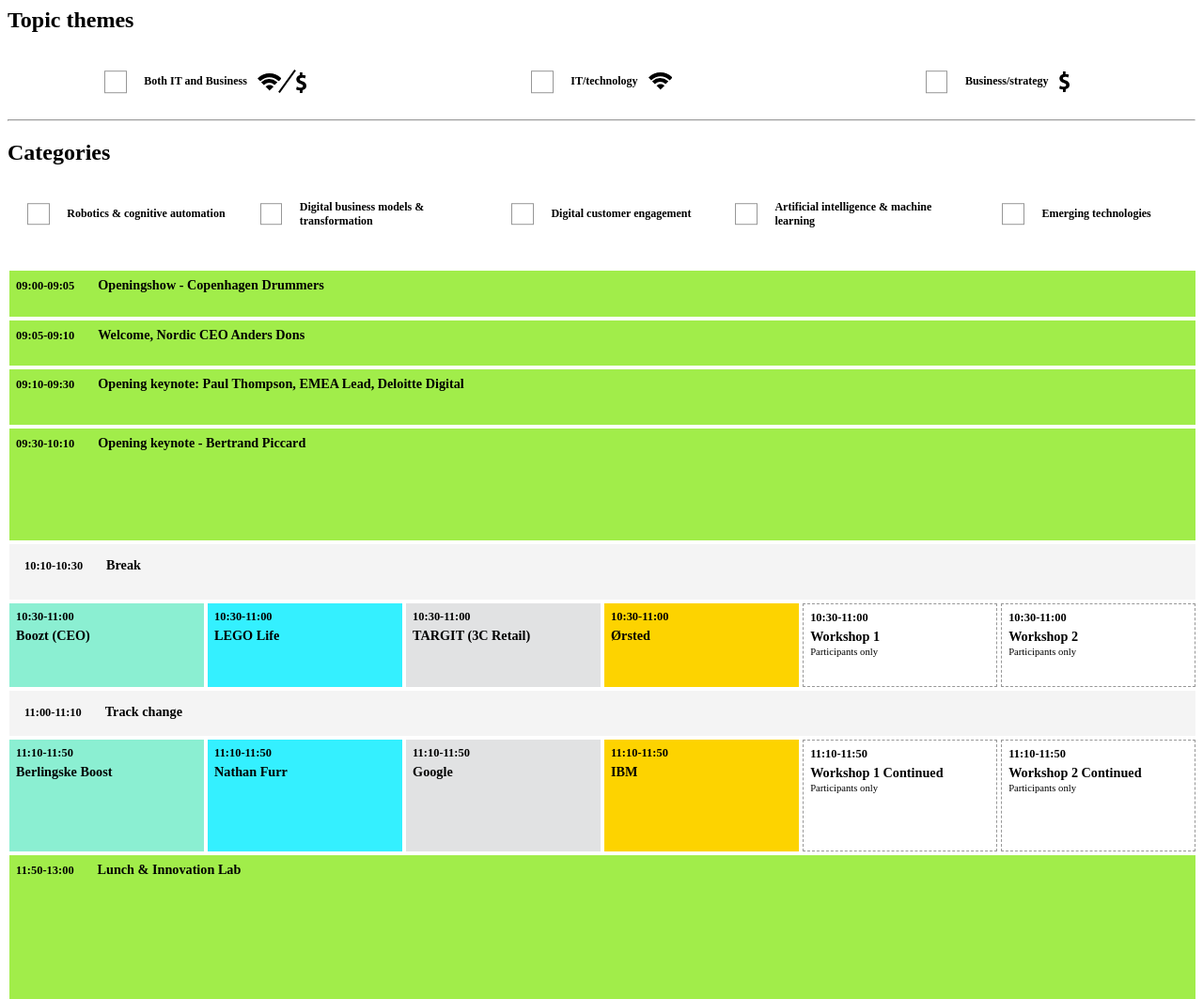
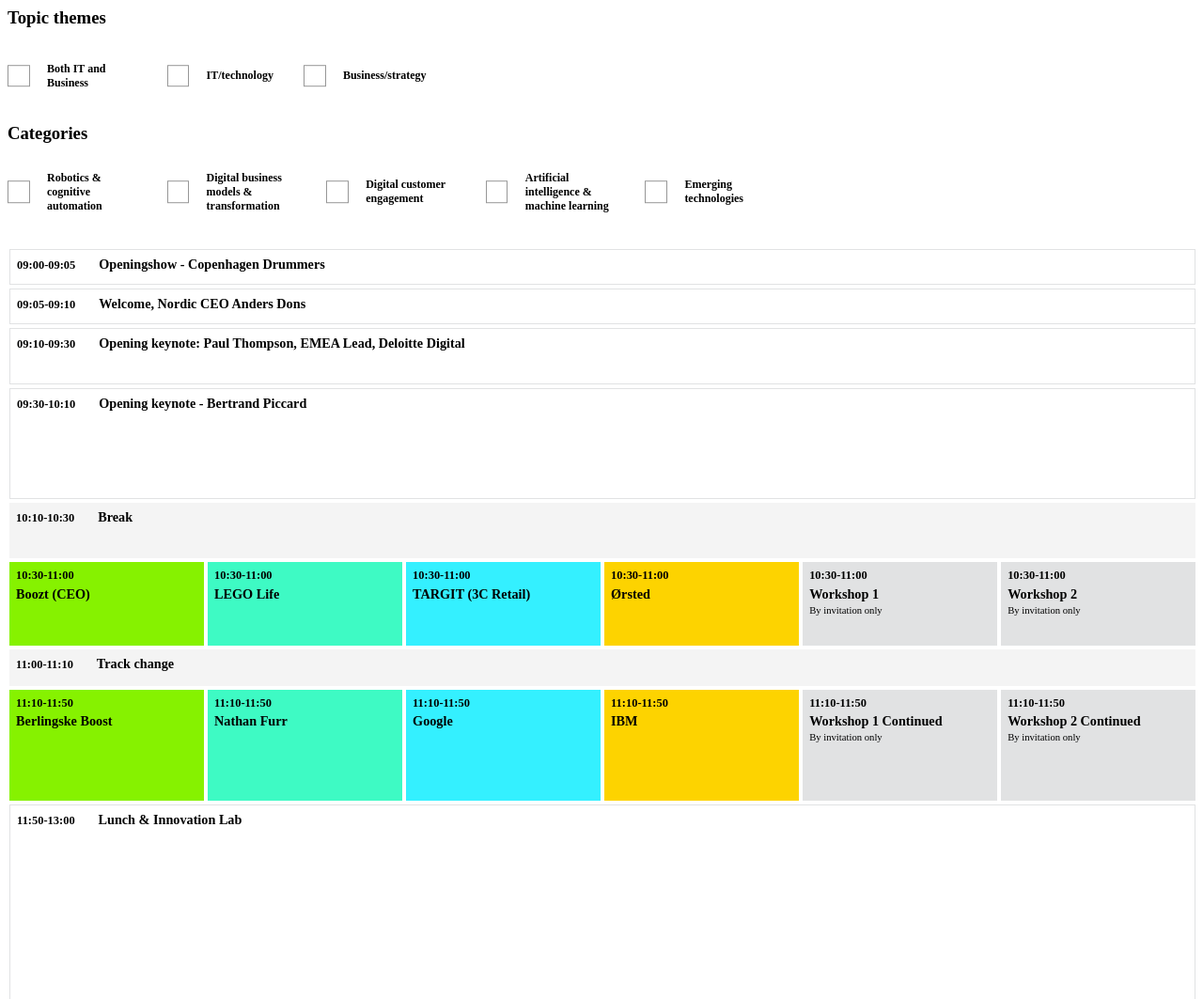
Before and after one commit to CruelMoney/deloitte-eventtable, a React app: page / in a window 1280 px wide. Shown: the top 1063 px of the page at 94% size. Built offline with nearby package versions, Linux system fonts and the light colour scheme.

Commit message:
Changed text

```diff
--- a/src/ProgramOverview.js
+++ b/src/ProgramOverview.js
@@ -39,7 +39,7 @@
               icons[topic[0]]
             } */}
             {type==="workshop" ?
-            <span className="participants-only">Participants only</span>
+            <span className="participants-only">By invitation only</span>
             : null}
       </div>
     );
@@ -81,6 +81,7 @@
       lastRow
      } = this.props;
     const isBreak = !events;
+    const eventsCount = isBreak ? 0 : events.length;
 
     // Calculating side hour
     //const medianDate = getMedianDate(start_time, end_time);
@@ -95,7 +96,14 @@
 
 
     return(
-      <div className={"row-wrapper " + (collapse ? "collapsed" : "")}>
+      <div
+        className={"row-wrapper"
+        + (collapse ? " collapsed" : "")
+        + (eventsCount > 1 ? " multiple-events" : "")
+      }
+        data-events-count={eventsCount}
+
+        >
 
 
            <div
@@ -207,9 +215,7 @@
                 </input>
                 <label htmlFor={o+"-"+idx}>{o}</label>
               </div>
-              {
-                icons[o]
-              }
+
             </li>
           );
         })}
@@ -267,16 +273,15 @@
     return (
       <div>
          <div>
-           <h2>Topic themes</h2>
+           <h3>Topic themes</h3>
           <Filters
             onChange={(val)=>{this.filterChange(filterAttr2, val)}}
             name={filterAttr2}
             options={topics}
           />
         </div>
-        <hr/>
         <div>
-          <h2>Categories</h2>
+          <h3>Categories</h3>
           <Filters
             onChange={(val)=>{this.filterChange(filterAttr1, val)}}
             name={filterAttr1}
@@ -302,7 +307,7 @@
 const filterEvents = (events, filters) => {
   return events.map( event => {
 
-    return Object.keys(filters).reduce((event, attribute) => {
+    return (Object.keys(filters)).reduce((event, attribute) => {
       if (event.hidden) return event;
       const filterValues = filters[attribute];
       const haveCommonValues = filterValues.some(v1 => event[attribute].indexOf(v1) !== -1);
--- a/src/index.css
+++ b/src/index.css
@@ -101,12 +101,14 @@
 }
 
 .thumbnail-wrapper{
+  position: relative;
   width: 16.6666%;
   padding: 0 2px;
   box-sizing: border-box;
   transition: width 500ms ease, opacity 500ms ease;
 }
 .thumbnail-wrapper.hidden{
+  transition-delay: 250ms;
   overflow: hidden;
   width: 0;
  }
@@ -120,7 +122,7 @@
 .event-thumbnail{
   padding: 0.5em 0.5em;
   box-sizing: border-box;
-  min-height: 3.4em;
+  min-height: 2.7em;
   position: relative;
 }
 .thumbnail-wrapper.hidden .event-thumbnail *,
@@ -197,9 +199,9 @@
   width: 100%;
   margin: 0 2px;
   background-color: #F4F4F4;
-  padding: 1em 1.125em;
+  padding: .5em;
   box-sizing: border-box;
-  min-height: 3.4em;
+  min-height: 2.7em;
 }
 
 .Congress.thumbnail-wrapper{
@@ -209,25 +211,25 @@
   order: 1;
 }
 .Congress .event-thumbnail{
-  background-color: #A1ED4A;
+  border: solid 1px #e1e2e3;
 }
 .Vandsalen{
   order: 2;
 }
 .Vandsalen .event-thumbnail{
-  background-color: #8BEFD2;
+  background-color: #86F200;
 }
 .Pjerrot{
   order: 3;
 }
 .Pjerrot .event-thumbnail{
-  background-color: #34F0FF;
+  background-color: #3EFAC4;
 }
 .Columbine{
   order: 4;
 }
 .Columbine .event-thumbnail{
-  background-color: #e1e2e3;
+  background-color: #34F0FF;
 }
 .Harlekin{
   order: 5;
@@ -245,8 +247,7 @@
   margin-left: auto;
 }
 .workshop .event-thumbnail{
-  background-color: transparent;
-  border: 1px dashed #979797;
+  background-color: #e1e2e3;
 }
 
 .workshop + .workshop{
@@ -260,18 +261,21 @@
   padding: 0;
   margin: 0;
   display: flex;
-  justify-content: center;
+  justify-content: left;
   flex-wrap: wrap;
+  margin: 1em 0 !important;
 }
 
 ul.filters li{
   margin: 1em;
+  margin-right: 2em;
   height: 2em;
   display: flex;
-  justify-content: center;
+  justify-content: left;
   align-items: center;
   position: relative;
-  flex: 1;
+  max-width: 8.6em;
+  margin-left: 0;
 }
 
 ul.filters li svg{
@@ -396,8 +400,11 @@
   .thumbnail-wrapper{
     padding: 0;
     width: auto;
-    margin-right: 1.5em;
   }
+  .thumbnail-wrapper:not(.Congress){
+    padding-right: 1em;
+  }
+
 
   .workshop{
     margin-left: 0;
@@ -413,7 +420,7 @@
     box-shadow: 0 3px 14px 0px rgba(0, 0, 0, 0.15);
     margin-bottom: 1em;
     display: flex;
-    justify-content: center;
+    justify-content: left;
     flex-direction: column;
   }
 
@@ -428,7 +435,6 @@
 
   .program-break{
     width: 200px;
-    box-shadow: 0 3px 14px 0px rgba(0, 0, 0, 0.15);
     margin-bottom: 1em;
   }
  .event-time{
@@ -468,6 +474,7 @@
     width: 45%;
     margin: 1em 0.5em;
     justify-content: left;
+    max-width: 100%;
   }
 
   .program-row.top-time,
@@ -475,4 +482,5 @@
     margin: 0;
   }
 
+
 }
```
